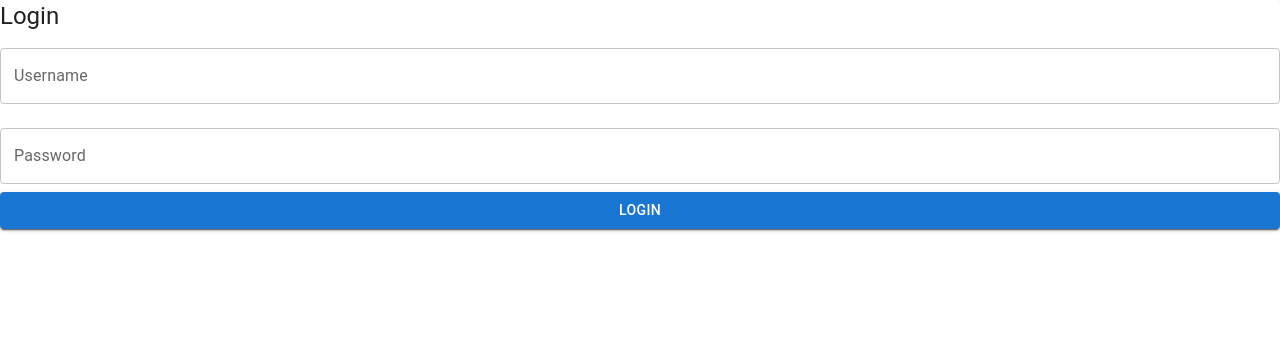
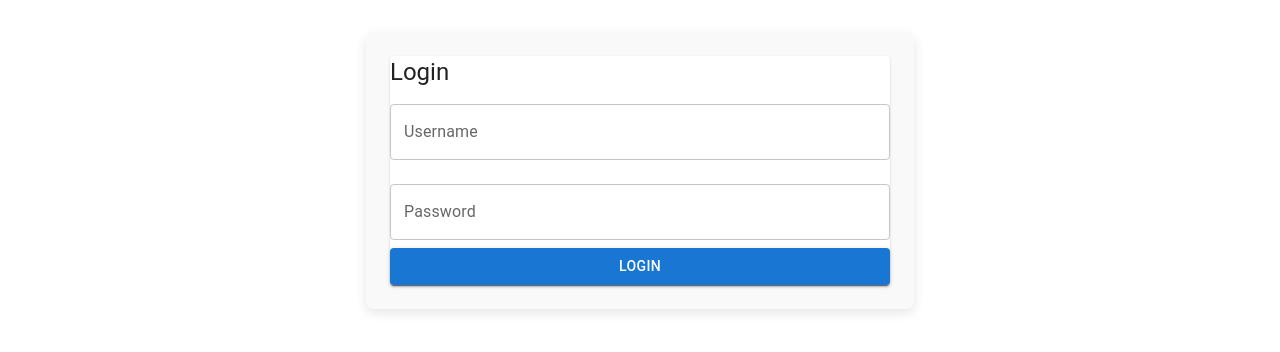
Before and after one commit to LoopLib/client, a React (Create React App) app in the folder music-tool/: page / in a window 1280 px wide. Shown: the top 352 px of the page. Built offline with nearby package versions, Linux system fonts and the light colour scheme.

Commit message:
Styling for login container

```diff
--- a/music-tool/src/login/login.css
+++ b/music-tool/src/login/login.css
@@ -0,0 +1,13 @@
+/* Container for the Login component */
+.login-container {
+    display: flex;
+    align-items: center;
+    flex-direction: column;
+    padding: 24px;
+    background-color: #f9f9f9;
+    border-radius: 8px;
+    box-shadow: 0px 4px 12px rgba(0, 0, 0, 0.1);
+    max-width: 500px;
+    margin: auto;
+    margin-top: 2rem;
+}
```
